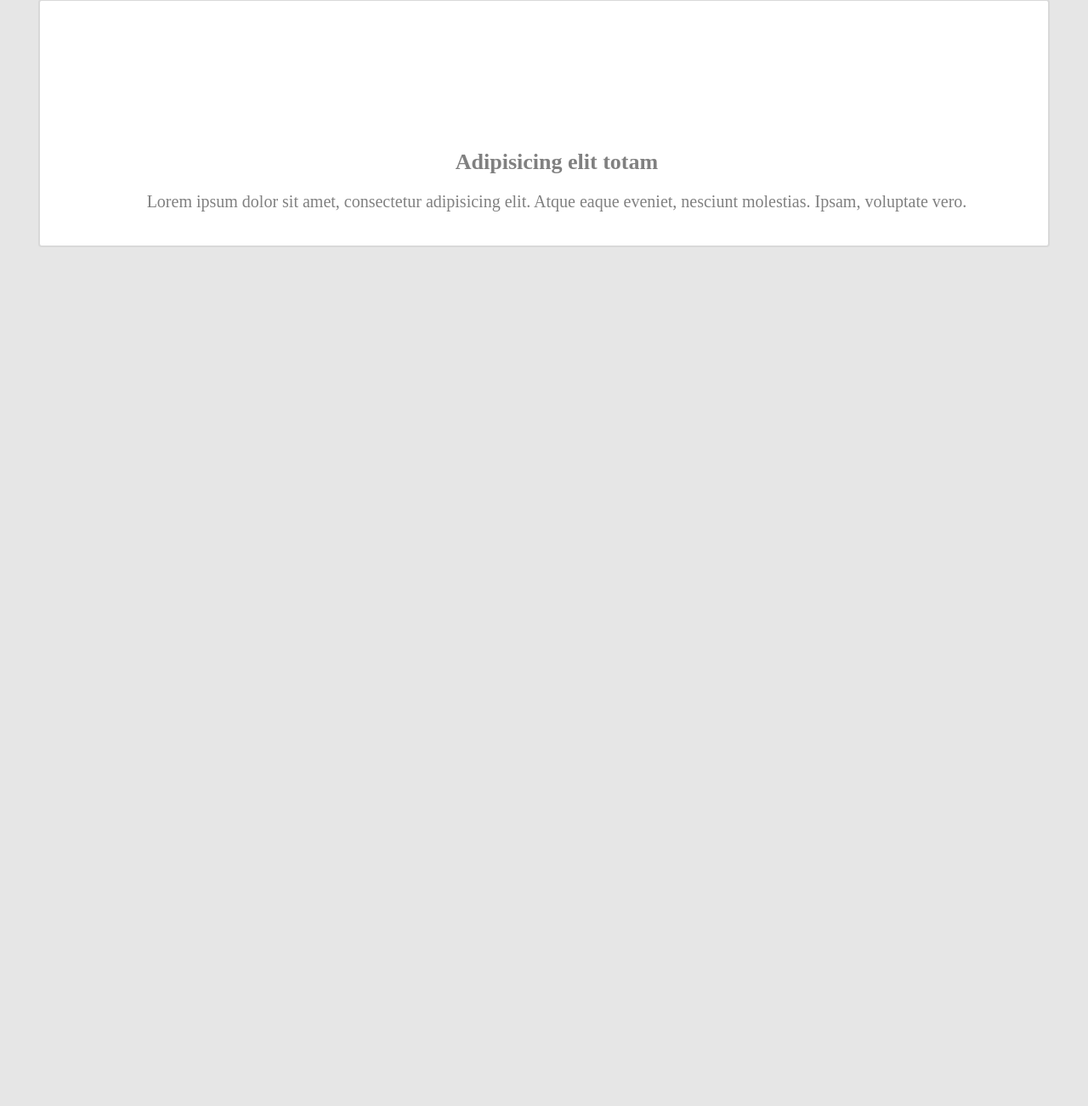
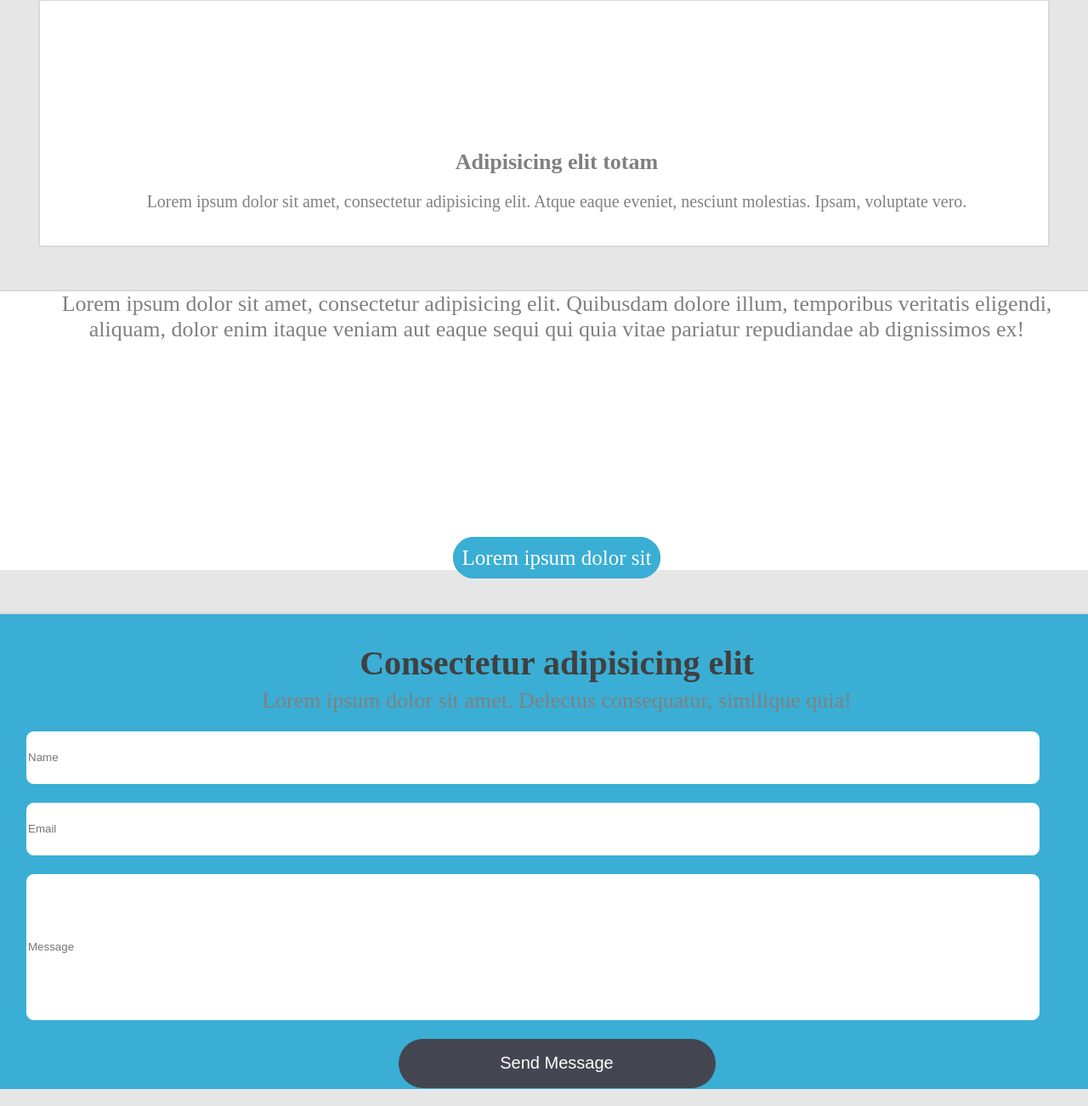
Before and after one commit to kmataylor/edc, a plain HTML site: page sep15-pseudo/transit.html in a window 1280 px wide. Shown: the part 1351-2653 px from the top of the page at 85% size. Before the commit the page ends 1674 px from the top, so only its background shows below. Drawn offline with Linux system fonts and the light colour scheme.

Commit message:
pseudo classes

```diff
--- a/sep15-pseudo/css/transit.css
+++ b/sep15-pseudo/css/transit.css
@@ -39,7 +39,50 @@ h2 {
 		text-align: center;
 		padding-left: 30px;
 }
+.bot {
+		border-top: 2px solid hsl(0, 0%, 85%);
+		background-color: white;
+		margin: 50px 0 0 0;
+		text-align: center;
+		padding-left: 30px;
+		width: 100vw auto;
+}
+.blu {
+		border-top: 2px solid hsl(0, 0%, 85%);
+		background-color: hsla(195, 64%, 53%, 1);
+		margin: 50px 0 0 0;
+		text-align: center;
+		padding-left: 30px;
+		width: 100vw auto;
+}
+.name {
+	margin: 20px 0 20px 0;
+	width: 95%;
+	height: 60px;
+	border-radius: 10px;
+	border: 1px solid hsla(195, 64%, 53%, 1);
 
+}
+.message {
+	margin: 20px 0 20px 0;
+	width: 95%;
+	height: 170px;
+	border-radius: 10px;
+	border: 1px solid hsla(195, 64%, 53%, 1);
+	text-align: start;
+}
+.send {
+	margin: 20px auto;
+	width: 30%;
+	height: 60px;
+	border-radius: 40px;
+	border: 1px solid hsla(195, 64%, 53%, 1);
+	background-color: hsla(226, 9%, 29%, 1);
+	font-size: 20px;
+	text-align: center;
+	white-space: nowrap;
+	color: white;
+}
 h3 {
 	text-align: center;
 	color: grey;
@@ -52,7 +95,24 @@ h3 {
 	font-size: 20px;
 	margin: 20px 0 40px;
 }
-a {
+.btm {
+	text-align: center;
+	color: grey;
+	font-size: 26px;
+	margin: 0 auto;
+	height: 300px;
+}
+.lst {
+	text-decoration: none;
+	color: white;
+	border: 1px solid hsl(195, 64%, 53%);
+	border-radius: 30px;
+	background-color: hsl(195, 64%, 53%);
+	padding: 10px;
+	font-size: 25px;
+
+}
+.is {
 	text-decoration: none;
 	color: white;
 	border: 1px solid hsl(195, 64%, 53%);
@@ -61,6 +121,15 @@ a {
 	padding: 10px;
 	font-size: 30px;
 }
+.ulb {
+	text-align: center;
+	color: grey;
+	font-size: 26px;
+	margin: 0 auto;
+}
+input {
+	display: block;
+}
 body {
 	margin: 0;
 	background-color: hsl(0, 0%, 90%)
--- a/sep15-pseudo/transit.html
+++ b/sep15-pseudo/transit.html
@@ -9,7 +9,7 @@
 	<div class="top">
 		<h1>Hi. This is Transit</h1>
 		<p class="fst">Lorem ipsum dolor sit amet, consectetur adipisicing elit.</p>
-		<a href="#">Lorem ipsum dolor</a>
+		<a class="is" href="#">Lorem ipsum dolor</a>
 	</div>
 		<h2>Consectetur adipisicing elit</h2>
 		<p class="snd">Lorem ipsum dolor sit amet, delectus consequatur, similique quia!</p>
@@ -25,6 +25,26 @@
 			<h3>Adipisicing elit totam</h3>
 			<p class="trd">Lorem ipsum dolor sit amet, consectetur adipisicing elit. Atque eaque eveniet, nesciunt molestias. Ipsam, voluptate vero.</p>
 		</section>
+		<section class="bot">
+			<footer class="lwr">
+				<p class="btm">
+					Lorem ipsum dolor sit amet, consectetur adipisicing elit. Quibusdam dolore illum, temporibus veritatis eligendi, aliquam, dolor enim itaque veniam aut eaque sequi qui quia vitae pariatur repudiandae ab dignissimos ex!
+				</p>
+				<a class="lst" href="#">Lorem ipsum dolor sit</a>
+			</footer>
+		</section>
+		<section class="blu">
+			<h2>Consectetur adipisicing elit</h2>
+			<p class="ulb">
+				Lorem ipsum dolor sit amet. Delectus consequatur, similique quia!
+			</p>
+			<input class="name" name="name" id="name" value placeholder="Name" type="text">
+			<input class="name" name="email" id="email" value placeholder="Email" type="text">
+			<input class="message" name="message" id="message" value placeholder="Message" type="text">
+			<input class="send" value ="Send Message" type="submit">
+
+
+		</section>
 
 	</body>
 </html>
--- /dev/null
+++ b/sep16-pseudo-classes/css/style.css
@@ -0,0 +1,97 @@
+ul {
+	list-style: none;
+	margin: 0 auto;
+	padding: 0;
+	background-color: hsla(0, 0%, 19%, 1);
+	width: 25vw;
+	color: hsla(0, 0%, 92%, 1);
+}
+ul:hover {
+	box-shadow: 5px 5px 10px black;
+	transition: box-shadow .50s ease-in-out;
+}
+body {
+	font-family: sans-serif;
+	/*background-color: black;*/
+}
+a {
+	text-decoration: none;
+	color: inherit;
+	text-shadow: 4px 4px 1px black;
+	display: block;
+	padding: 20px;
+	transition: text-shadow .50s ease-in-out;
+	transition: color .50s ease-in-out;
+}
+a:hover {
+	color: hsla(480, 70%, 40%, 1);
+	text-shadow: 4px 4px 1px hsla(480, 70%, 15%, 1);
+	transition: color .50s ease-in-out;
+}
+li {
+	border-bottom: 1px solid hsla(0, 0%, 9%, 1);
+	transition: background-color .50s ease-in-out;
+}
+li:nth-child(1) figure {
+	background-image: url(https://upload.wikimedia.org/wikipedia/commons/thumb/3/33/PortraitOfAnIguana.jpg/250px-PortraitOfAnIguana.jpg);
+	background-position: center top;
+}
+li:nth-child(2) figure {
+	background-image: url(https://upload.wikimedia.org/wikipedia/commons/thumb/f/f3/Sceloporus_occidentalis_08290.JPG/250px-Sceloporus_occidentalis_08290.JPG);
+	background-position: center top;
+}
+li:nth-child(3) figure {
+	background-image: url(https://upload.wikimedia.org/wikipedia/commons/thumb/8/86/Chelonia_mydas_is_going_for_the_air.jpg/220px-Chelonia_mydas_is_going_for_the_air.jpg);
+	background-position: center top;
+}
+li:nth-child(4) figure {
+	background-image: url(https://upload.wikimedia.org/wikipedia/commons/thumb/4/4d/Ball_python_lucy.JPG/220px-Ball_python_lucy.JPG);
+	background-position: center left;
+}
+li:nth-child(5) figure {
+	background-image: url(https://upload.wikimedia.org/wikipedia/commons/thumb/c/c3/Phelsuma_l._laticauda.jpg/220px-Phelsuma_l._laticauda.jpg);
+	background-position: center bottom;
+}
+li:nth-child(5) {
+	border: none;
+}
+li:hover {
+	background-color: hsla(10, 70%, 10%, 1);
+	box-shadow: 4px 4px 10px black;
+}
+i {
+	margin-right: 10px;
+	float: left;
+}
+li:hover div {
+	height: 25vw;
+}
+li div {
+	width: 25vw;
+	height: 0vw;
+	background-color: hsla(0, 0%, 92%, 1);
+	position: relative;
+	overflow: hidden;
+	transition: height .50s ease-in-out;
+}
+li figure {
+	background-repeat: no-repeat;
+	background-size: cover;
+}
+figure {
+	margin: 0;
+	height: 100%;
+}
+figcaption {
+	color: hsla(0, 0%, 9%, 1);
+	position: absolute;
+	bottom: 0;
+	left: 0;
+	padding: 10px;
+	display: block;
+	width: 100%;
+	box-sizing: border-box;
+	text-align: center;
+	font-style: italic;
+	background-color: hsla(0, 0%, 100%, .45);
+}
```
Also changed, not shown: sep15-pseudo/css/style.css (+4 -3 lines), sep16-pseudo-classes/index.html (added, +35 -0 lines).
